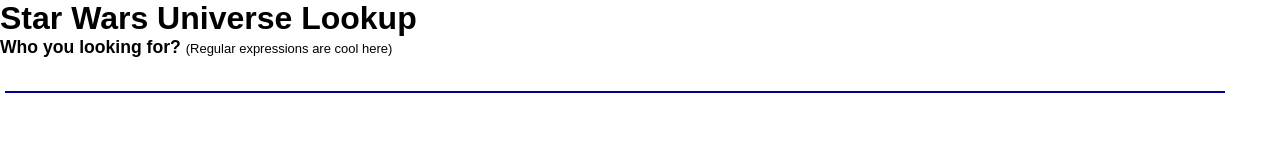
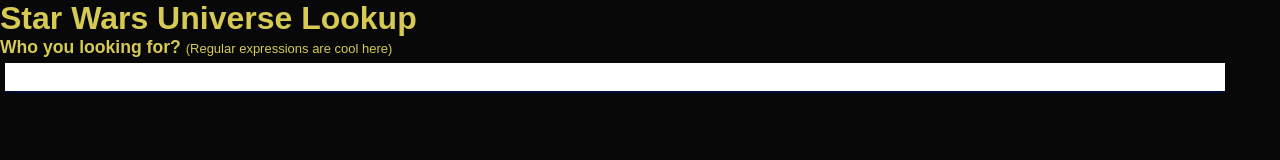
Before and after one commit to AmirKSalah/project1-swapi, a plain HTML site: page guided_project_1_starter/guided_project_1/index.html in a window 1280 px wide. Drawn offline with Linux system fonts and the light colour scheme; no server answers.

Commit message:
star wars colors

```diff
--- a/guided_project_1_starter/guided_project_1/site.css
+++ b/guided_project_1_starter/guided_project_1/site.css
@@ -12,9 +12,9 @@ p {
 
 :root {
   font-family: Arial, Helvetica, sans-serif;
-  --dark1: black;
-  --light1: white;
-  --dark2: darkblue;
+  --dark1: rgb(214, 201, 84);
+  --light1: rgb(8, 8, 8);
+  --dark2: rgb(0, 10, 54);
   --light2: lightblue;
   background-color: var(--light1);
   color: var(--dark1);
```
